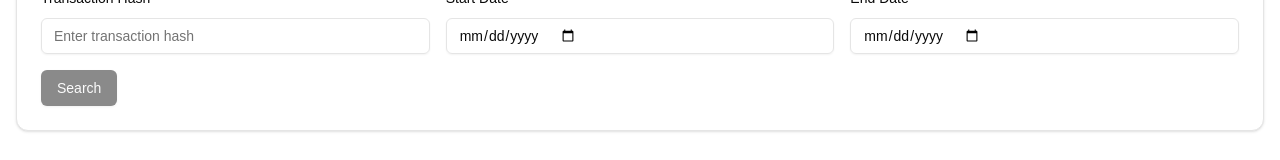
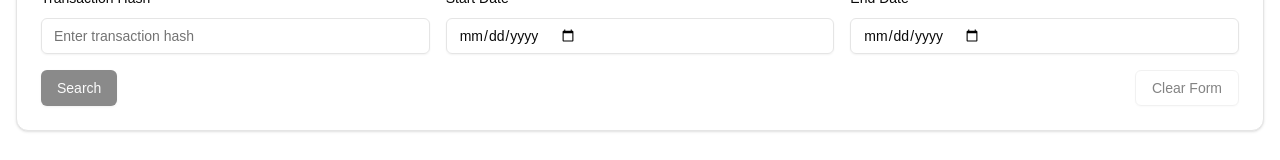
Before and after one commit to abbylow/tokka-interview-fe, a Next.js app: page / in a window 1280 px wide. Shown: the part 179-339 px from the top of the page. Built offline with nearby package versions, Linux system fonts and the light colour scheme; no server answers.

Commit message:
feat: add reset button and fix timestamp to ensure not floating number

```diff
--- a/components/TransactionForm.tsx
+++ b/components/TransactionForm.tsx
@@ -6,7 +6,7 @@ import { Label } from "@/components/ui/label"
 
 interface TransactionFormProps {
   onSearch: (txHash: string, startTimestamp: number, endTimestamp: number) => void,
-  isLoading: boolean
+  isLoading: boolean,
 }
 
 export default function TransactionForm({ onSearch, isLoading }: TransactionFormProps) {
@@ -18,10 +18,10 @@ export default function TransactionForm({ onSearch, isLoading }: TransactionForm
     e.preventDefault()
 
     // Convert start date to start of day timestamp
-    const startTimestamp = startDate ? new Date(startDate).setHours(0, 0, 0, 0) / 1000 : 0
+    const startTimestamp = startDate ? Math.floor(new Date(startDate).setHours(0, 0, 0, 0) / 1000) : 0;
 
     // Convert end date to end of day timestamp
-    const endTimestamp = endDate ? new Date(endDate).setHours(23, 59, 59, 999) / 1000 : Math.floor(Date.now() / 1000)
+    const endTimestamp = endDate ? Math.floor(new Date(endDate).setHours(23, 59, 59, 999) / 1000) : Math.floor(Date.now() / 1000);
 
     // Validate that the start timestamp is earlier than the end timestamp
     if (startTimestamp > endTimestamp) {
@@ -31,6 +31,12 @@ export default function TransactionForm({ onSearch, isLoading }: TransactionForm
     }
 
     onSearch(txHash, startTimestamp, endTimestamp)
+  }
+
+  const handleClear = () => {
+    setTxHash("")
+    setStartDate("")
+    setEndDate("")
   }
 
   return (
@@ -60,7 +66,10 @@ export default function TransactionForm({ onSearch, isLoading }: TransactionForm
               <Input type="date" id="endDate" value={endDate} onChange={(e) => setEndDate(e.target.value)} />
             </div>
           </div>
-          <Button type="submit" disabled={isLoading}>Search</Button>
+          <div className="flex justify-between">
+            <Button type="submit" disabled={isLoading}>Search</Button>
+            <Button type="button" variant="outline" disabled={isLoading} onClick={handleClear}>Clear Form</Button>
+          </div>
         </form>
       </CardContent>
     </Card>
```
